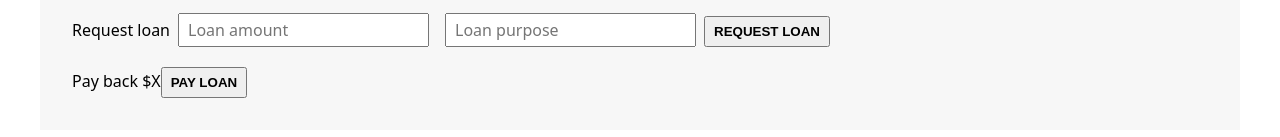
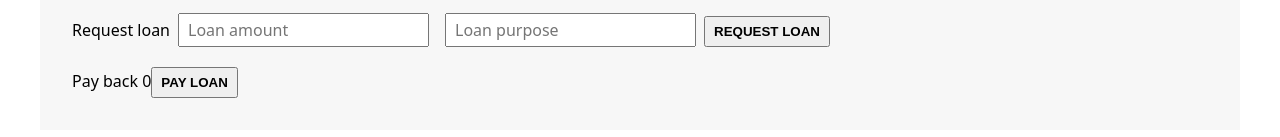
Before and after one commit to ExuLu/redux-intro, a React (Create React App) app: page / in a window 1280 px wide. Both pictures are taken after typing "Sample", "Sample" into the empty fields and a click on the button "CREATE NEW CUSTOMER". Shown: the part 337-474 px from the top of the page. Built offline with nearby package versions, Linux system fonts and the light colour scheme.

Commit message:
feat: implement payLoan function with dispatch

```diff
--- a/src/features/accounts/AccountOperations.js
+++ b/src/features/accounts/AccountOperations.js
@@ -1,6 +1,6 @@
 import { useState } from 'react';
-import { useDispatch } from 'react-redux';
-import { deposit, requestLoan, withdraw } from './accountSlice';
+import { useDispatch, useSelector } from 'react-redux';
+import { deposit, payLoan, requestLoan, withdraw } from './accountSlice';
 
 const AccountOperations = () => {
   const [depositAmount, setDepositAmount] = useState('');
@@ -10,6 +10,7 @@ const AccountOperations = () => {
   const [currency, setCurrency] = useState('USD');
 
   const dispatch = useDispatch();
+  const { balance, loan } = useSelector((state) => state.account);
 
   function handleDeposit() {
     dispatch(deposit(depositAmount));
@@ -30,7 +31,10 @@ const AccountOperations = () => {
     setLoanPurpose('');
   }
 
-  function handlePayLoan() {}
+  function handlePayLoan() {
+    if (balance >= loan) dispatch(payLoan());
+    else alert('There is no enough money!');
+  }
 
   return (
     <div>
@@ -84,7 +88,7 @@ const AccountOperations = () => {
         </div>
 
         <div>
-          <span>Pay back $X</span>
+          <span>Pay back {loan}</span>
           <button onClick={handlePayLoan}>Pay loan</button>
         </div>
       </div>
```
